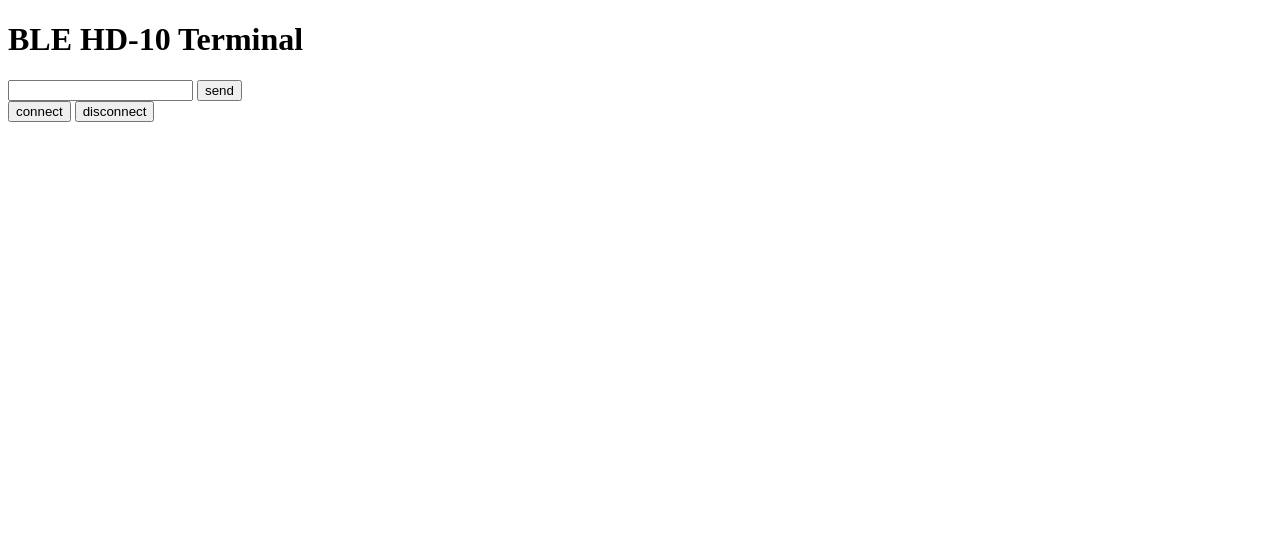
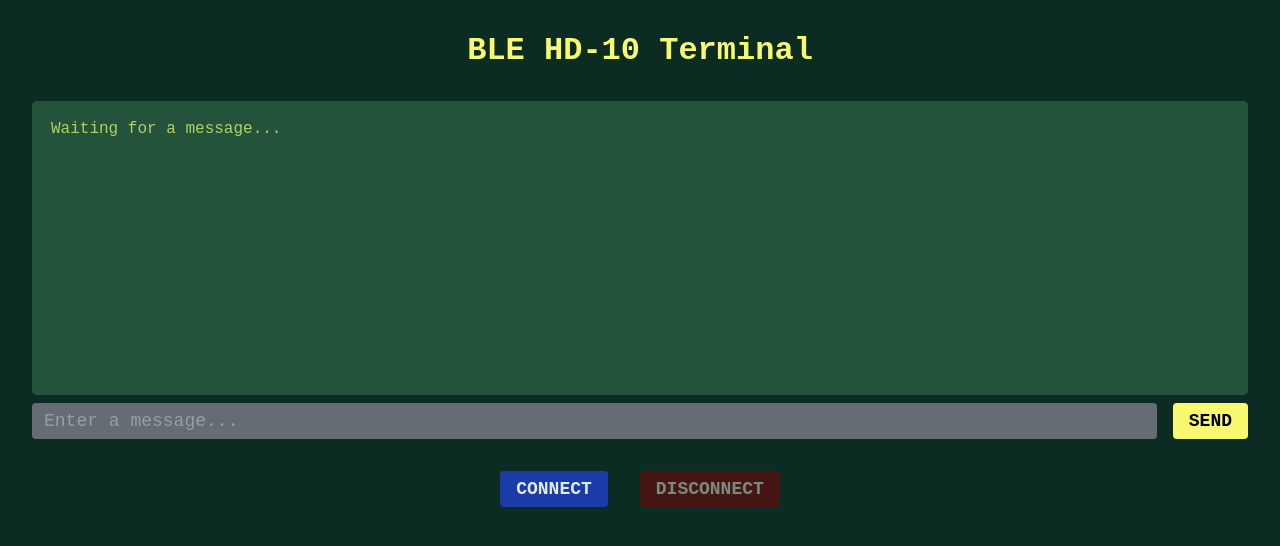
Before and after one commit to Mikadifo/blehd10, a website: page index.html in a window 1280 px wide. Drawn offline with Linux system fonts and the light colour scheme.

Commit message:
add: styles

```diff
--- a/index.html
+++ b/index.html
@@ -3,19 +3,22 @@
   <head>
     <meta charset="utf-8" />
     <meta name="viewport" content="width=device-width" />
+    <link rel="stylesheet" href="style.css" type="text/css" media="all" />
     <title>BLE HD-10</title>
   </head>
   <body>
     <h1>BLE HD-10 Terminal</h1>
-    <div>
-      <p id="log" />
+    <div id="log-container">
+      <p>Waiting for a message...</p>
     </div>
     <form id="terminal">
-      <input type="text" name="command" />
+      <input type="text" name="command" placeholder="Enter a message..." />
       <button>send</button>
     </form>
-    <button id="connect-btn">connect</button>
-    <button id="disconnect-btn">disconnect</button>
+    <div id="control-buttons">
+      <button id="connect-btn">connect</button>
+      <button id="disconnect-btn" disabled>disconnect</button>
+    </div>
   </body>
   <script src="./index.js"></script>
 </html>
--- /dev/null
+++ b/style.css
@@ -0,0 +1,87 @@
+*,
+html {
+  padding: 0;
+  margin: 0;
+  font-family: "Courier New", Courier, monospace;
+}
+
+body {
+  background: #0c2c23;
+  margin: 2rem;
+}
+
+h1 {
+  text-align: center;
+  color: #f9f871;
+}
+
+button {
+  padding: 8px 16px;
+  font-weight: bold;
+  text-transform: uppercase;
+  border-radius: 4px;
+  border: none;
+}
+
+#log-container {
+  color: #b3d065;
+  background: #23533a;
+  margin: 2rem 0 0.5rem 0;
+  padding: 18px;
+  min-height: 256px;
+  border: 1px solid transparent;
+  border-radius: 5px;
+}
+
+form {
+  display: flex;
+  width: 100%;
+  margin-bottom: 2rem;
+}
+
+form > input {
+  border: none;
+  width: 100%;
+  border-radius: 4px;
+  background: #656c74;
+  font-size: 18px;
+  padding: 4px 12px;
+  color: #e1eae3;
+}
+
+form > input::placeholder {
+  color: #e1eae3;
+  opacity: 0.4;
+}
+
+form > button {
+  margin-left: 1rem;
+  background: #f9f871;
+  font-size: 18px;
+}
+
+#control-buttons {
+  display: flex;
+  gap: 2rem;
+  justify-content: center;
+}
+
+#connect-btn {
+  background: #1a3baa;
+  color: #e1eae3;
+}
+
+#control-buttons > button {
+  color: #e1eae3;
+  font-size: 18px;
+  padding: 8px 16px;
+}
+
+#disconnect-btn {
+  background: #7e0000;
+}
+
+*:disabled {
+  opacity: 0.5;
+  cursor: not-allowed;
+}
```
